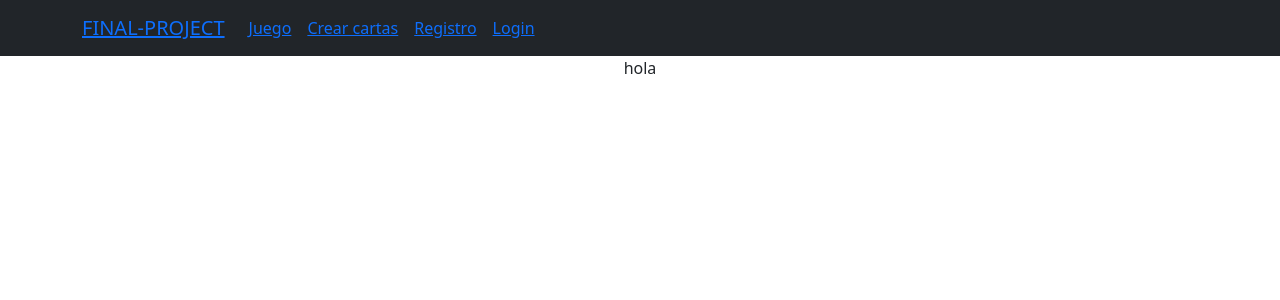
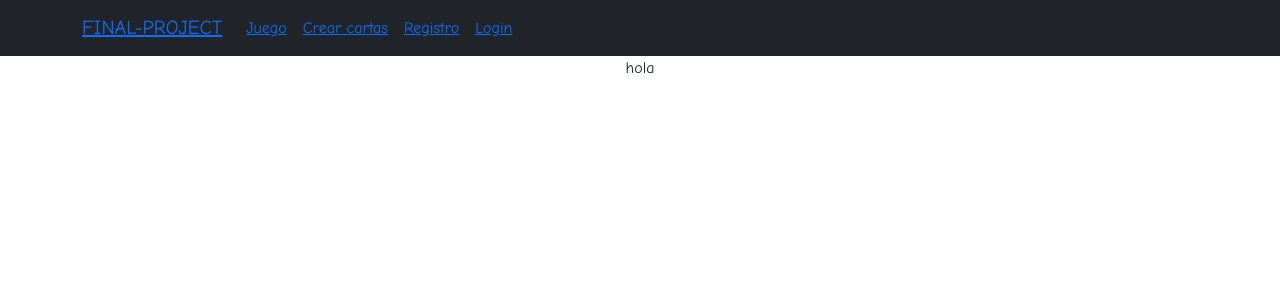
Before and after one commit to paulala94/final-project-client, a React (Create React App) app: page / in a window 1280 px wide. Shown: the top 300 px of the page. Built offline with nearby package versions, Linux system fonts and the light colour scheme.

Commit message:
nada que declarar

```diff
--- a/src/App.css
+++ b/src/App.css
@@ -1,7 +1,7 @@
 @import url('https://fonts.googleapis.com/css2?family=Comic+Neue&display=swap');
 
 body {
-  font-family: 'Comic Neue';
+  font-family: 'Comic Neue', cursive;
 }
 
 .App {
--- a/src/App.jsx
+++ b/src/App.jsx
@@ -1,5 +1,5 @@
+import 'bootstrap/dist/css/bootstrap.min.css'
 import './App.css'
-import 'bootstrap/dist/css/bootstrap.min.css'
 import Navigation from './components/Navigation/Navigation';
 import AppRoutes from './routes/AppRoutes'
 
```
